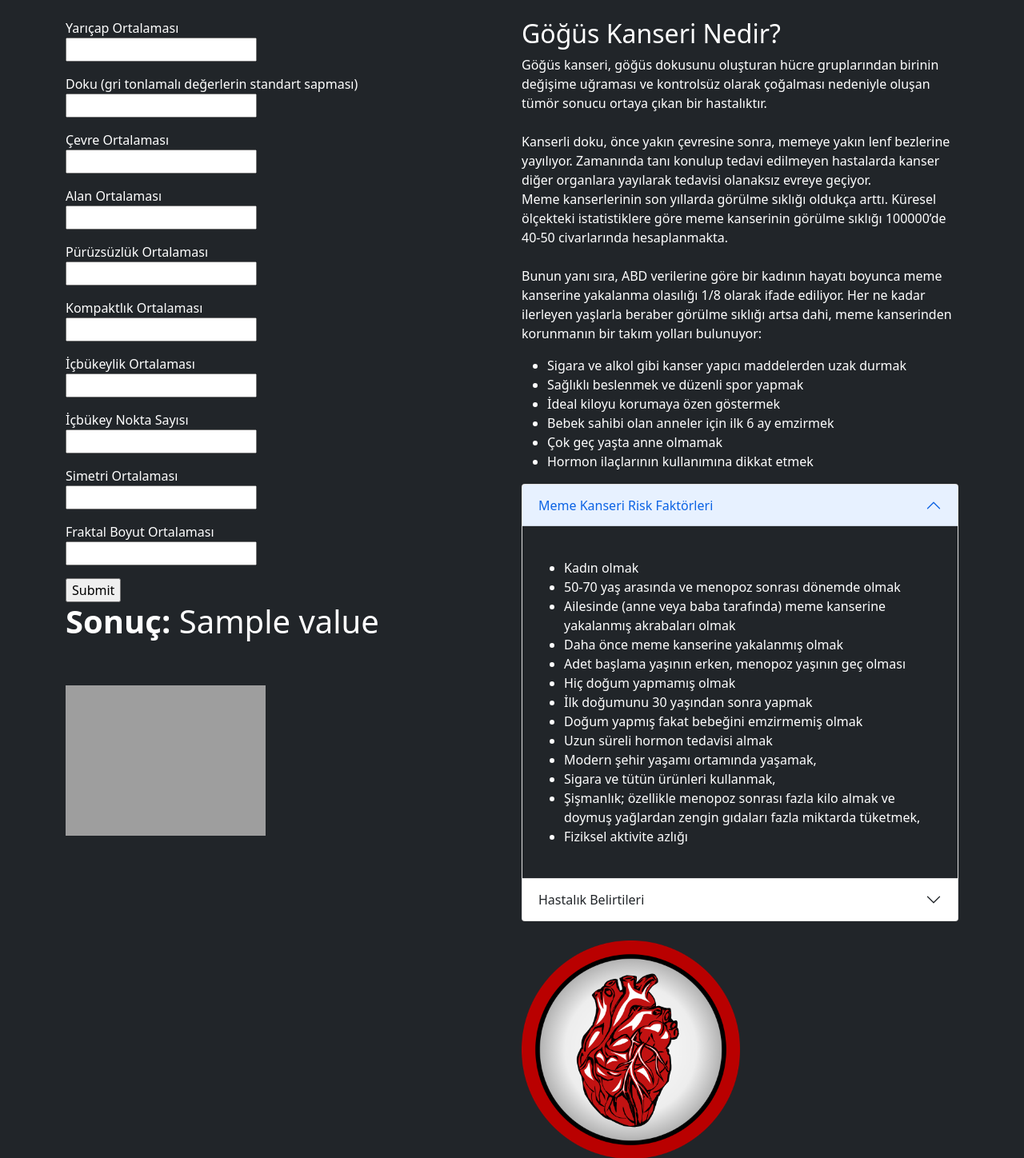
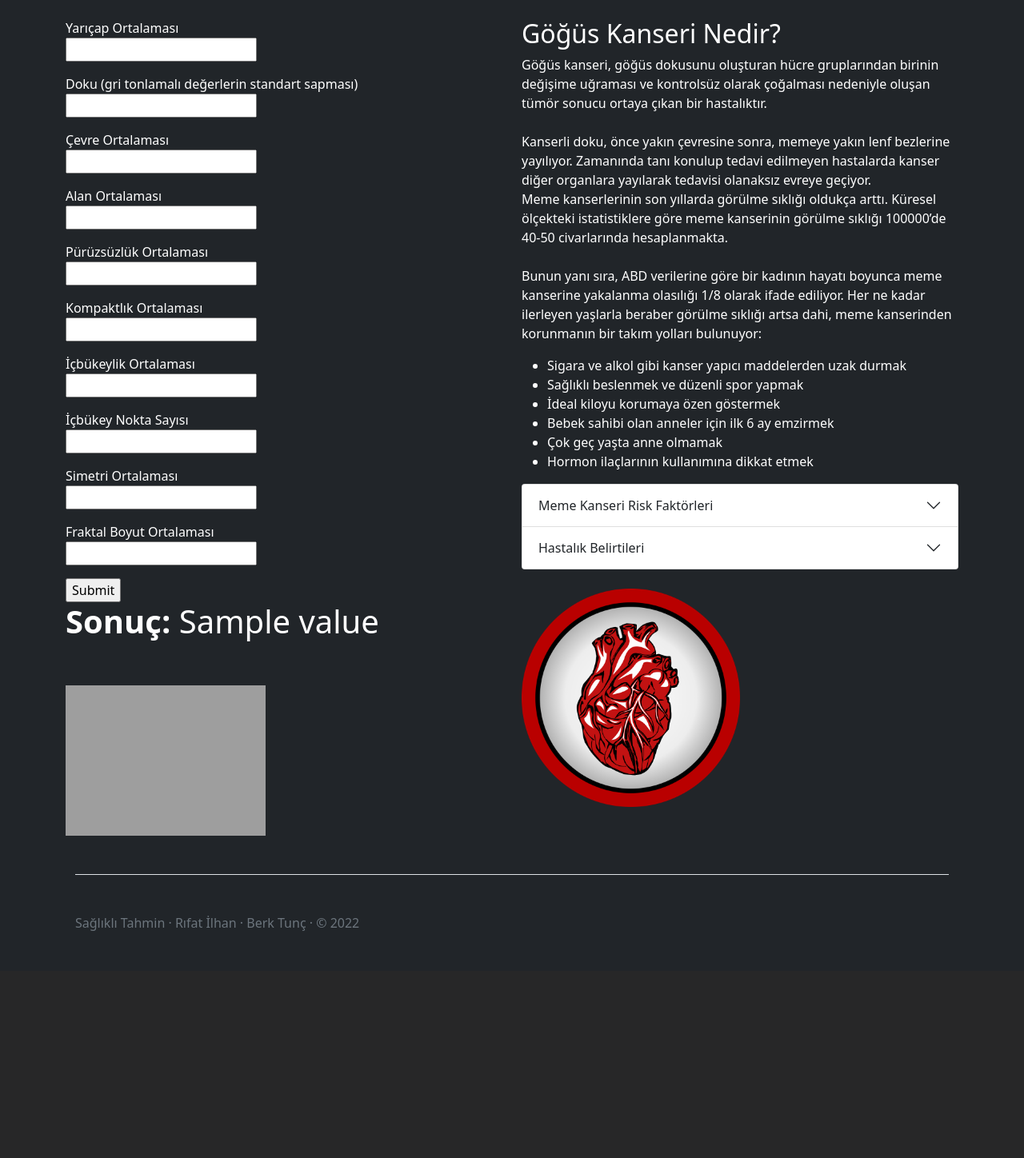
Before and after one commit to berktunc008/health, a Flask app: template templates/breastcancer.html in a window 1280 px wide. Shown: the part 57-1505 px from the top of the page at 80% size. After the commit the page ends 1221 px from the top, so only its background shows below. Run offline with Flask 2, Linux system fonts and the light colour scheme; the template is opened without the code that fills it: most values are stand-ins (such as "Sample title", 1, 10 or a date in 2020); grey boxes are pictures that could not be loaded.

Commit message:
gögüs kanseri sayfasi collapse

```diff
--- a/templates/breastcancer.html
+++ b/templates/breastcancer.html
@@ -176,12 +176,12 @@
       <div class="accordion" id="accordionExample">
         <div class="accordion-item">
           <h2 class="accordion-header" id="headingOne">
-            <button class="accordion-button" type="button" data-bs-toggle="collapse" data-bs-target="#collapseOne" aria-expanded="true" aria-controls="collapseOne">
+            <button class="accordion-button collapsed" type="button" data-bs-toggle="collapse" data-bs-target="#collapseOne" aria-expanded="true" aria-controls="collapseOne">
               Meme Kanseri Risk Faktörleri
             </button>
           </h2>
 
-          <div id="collapseOne" class="accordion-collapse collapse show" aria-labelledby="headingOne" data-bs-parent="#accordionExample">
+          <div id="collapseOne" class="accordion-collapse collapse" aria-labelledby="headingOne" data-bs-parent="#accordionExample">
             <div class="accordion-body bg-dark">
               <p class="fs-6 mb-4">
                 <ul class="fs-6 mb-4">
```
